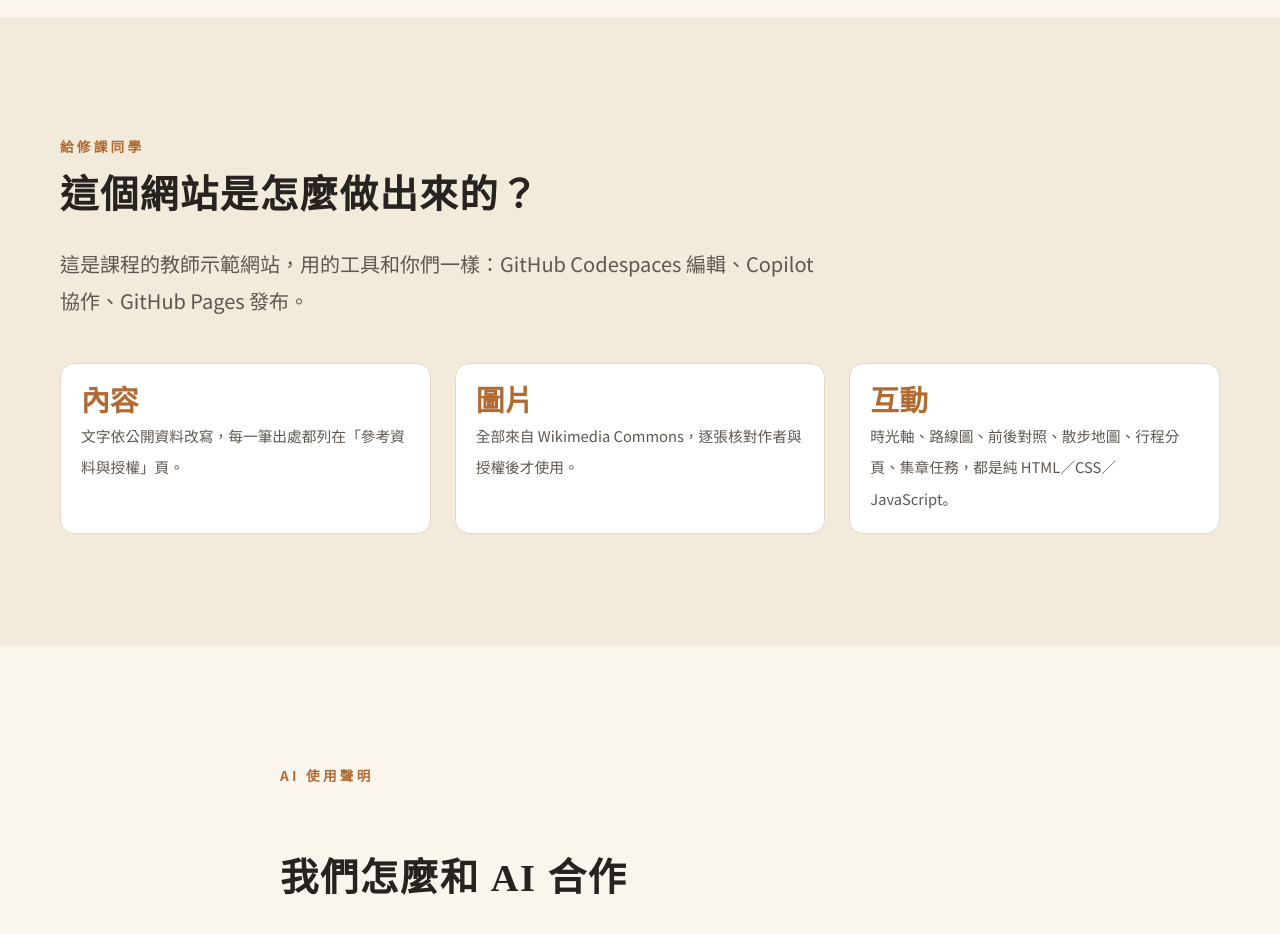
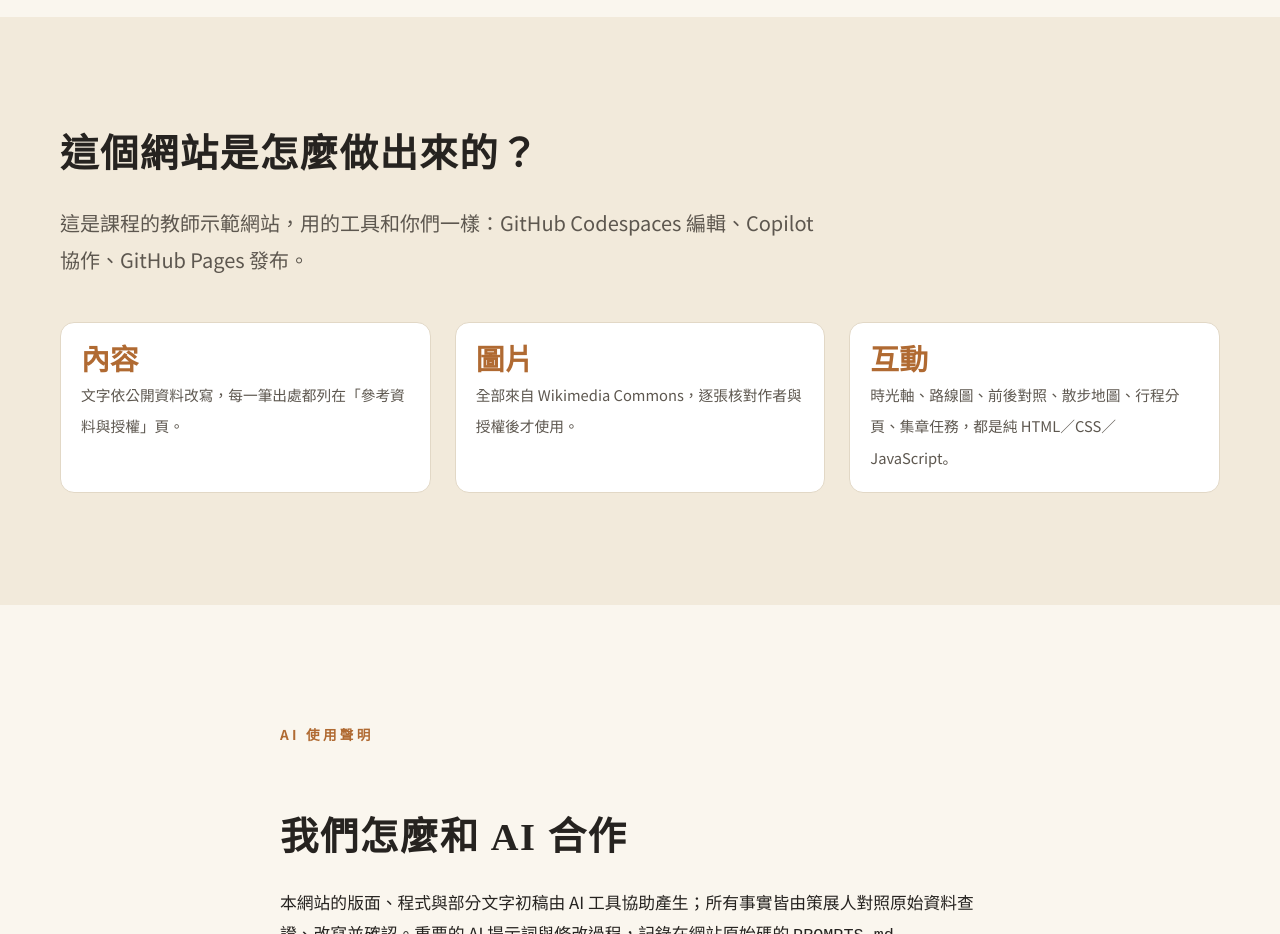
Before and after one commit to KuoYuLiu/jiji-demo-site, a plain HTML site: page about.html in a window 1280 px wide. Shown: the part 1240-2174 px from the top of the page. Drawn offline with Linux system fonts and the light colour scheme.

Commit message:
更新 about.html 中的「給修課同學」標題，並調整內容描述 close #2

```diff
--- a/about.html
+++ b/about.html
@@ -69,7 +69,6 @@
     <section class="section alt">
       <div class="container">
         <div class="section-head reveal">
-          <span class="eyebrow">給修課同學</span>
           <h2>這個網站是怎麼做出來的？</h2>
           <p class="lead">這是課程的教師示範網站，用的工具和你們一樣：GitHub Codespaces 編輯、Copilot 協作、GitHub Pages 發布。</p>
         </div>
```
